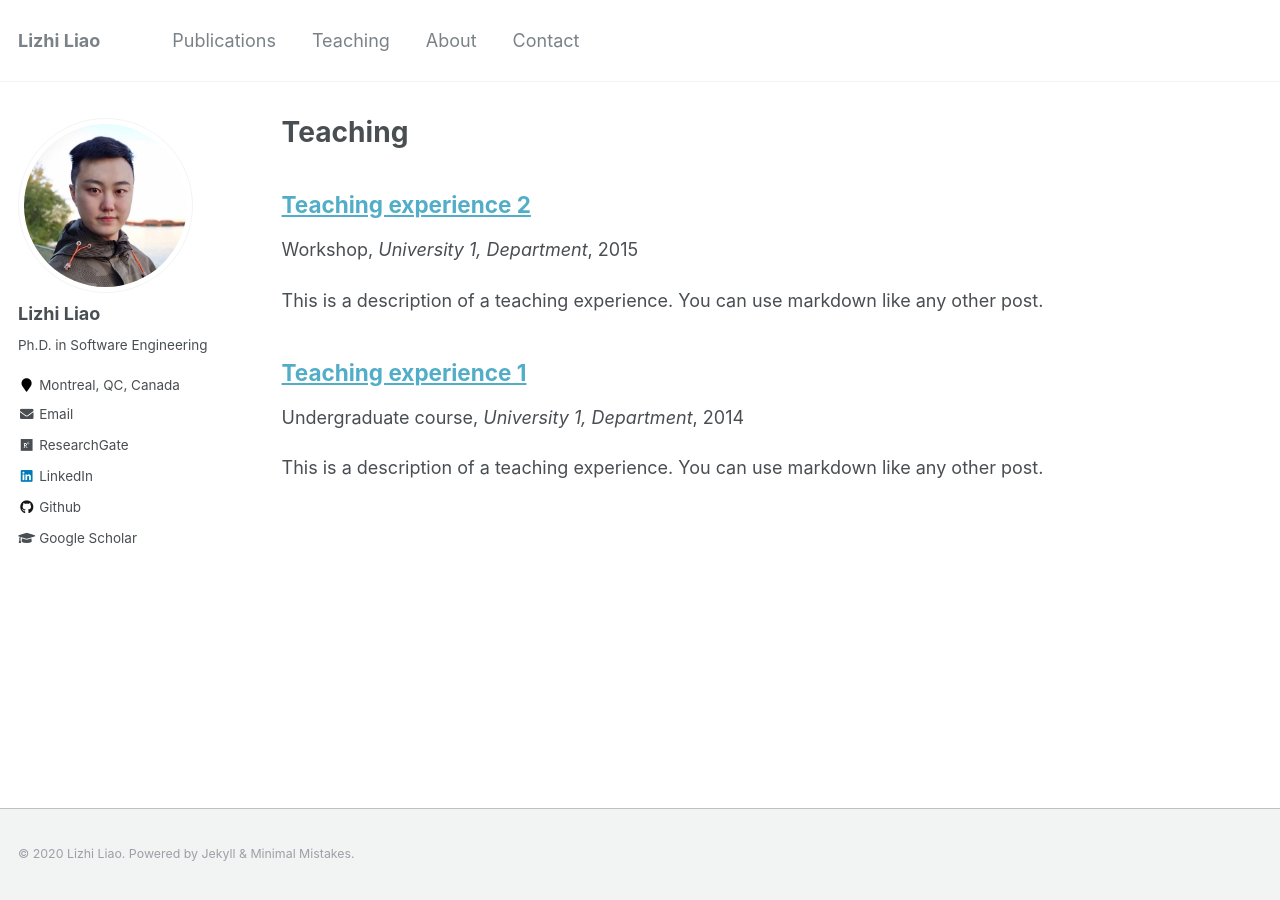
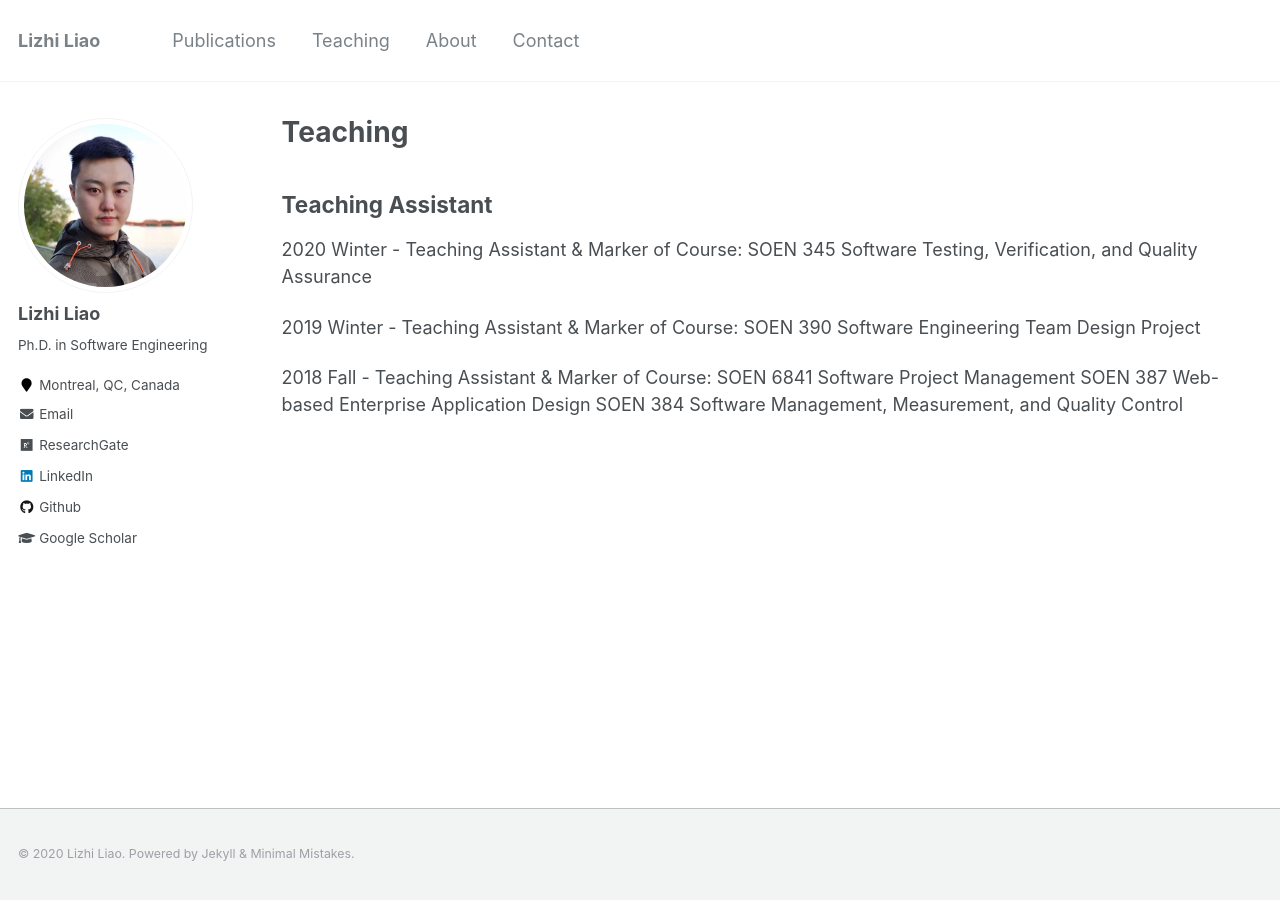
Before and after one commit to Lizhi-Liao/lizhi-liao.github.io, a Jekyll site: the page built from _pages/teaching.md, in a window 1280 px wide. Built offline with Jekyll 4.4.1, drawn with Linux system fonts in a browser that asks for light colours.

Commit message:
udpate publication and teaching

```diff
--- /dev/null
+++ b/_pages/teaching.md
@@ -0,0 +1,19 @@
+---
+layout: archive
+title: "Teaching"
+permalink: /teaching/
+author_profile: true
+---
+
+## Teaching Assistant
+
+2020 Winter - Teaching Assistant & Marker of Course:
+	SOEN 345 Software Testing, Verification, and Quality Assurance
+
+2019 Winter - Teaching Assistant & Marker of Course:
+	SOEN 390 Software Engineering Team Design Project
+
+2018 Fall - Teaching Assistant & Marker of Course:
+	SOEN 6841 Software Project Management
+	SOEN 387 Web-based Enterprise Application Design
+	SOEN 384 Software Management, Measurement, and Quality Control
```
Also changed, not shown: _pages/publications.md (+7 -1 lines).
